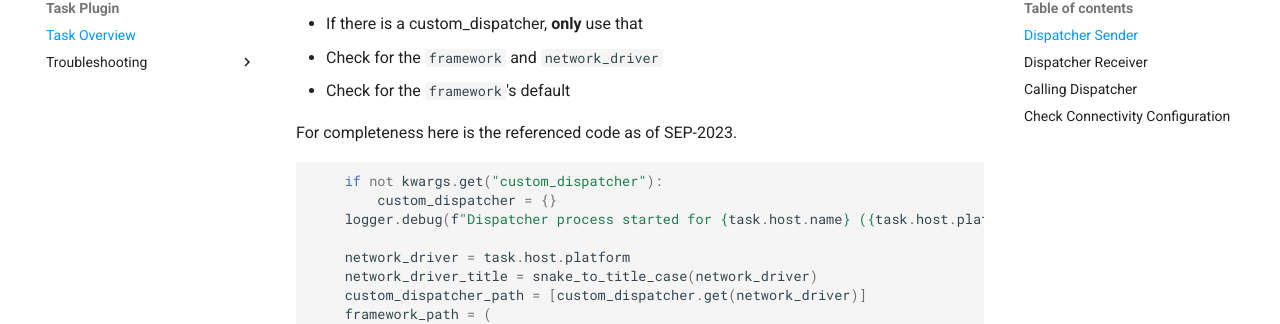
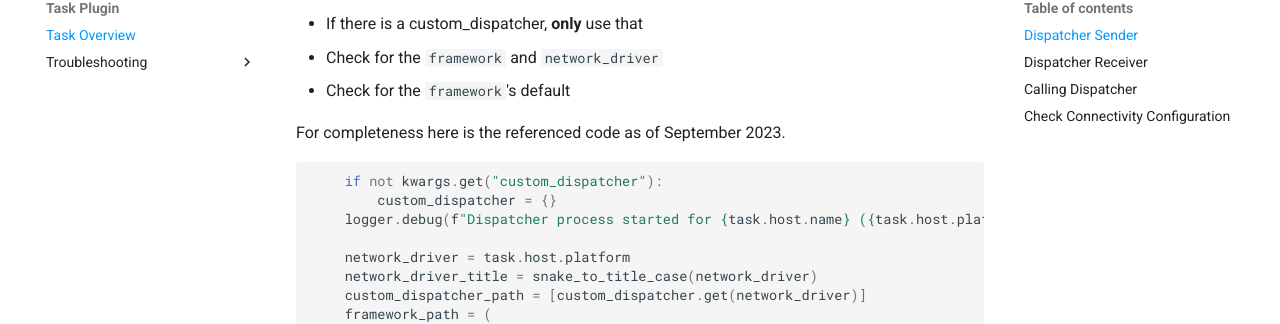
Before and after one commit to nautobot/nornir-nautobot, an MkDocs documentation site: the page built from docs/task/task.md, in a window 1280 px wide and 900 px high, scrolled down 593 px. Shown: the part 137-461 px from the top of the window. Built offline with MkDocs 1.6.1 and Material for MkDocs 9.7.7, drawn with Linux system fonts in a browser that asks for light colours; comment, search, counter and statistics services are not loaded.

````diff
--- a/docs/task/task.md
+++ b/docs/task/task.md
@@ -17,7 +17,7 @@ This may seem like a lot, but it essentially can be broken down to:
 - Check for the `framework` and `network_driver`
 - Check for the `framework`'s default
 
-For completeness here is the referenced code as of SEP-2023.
+For completeness here is the referenced code as of September 2023.
 
 ```python
     if not kwargs.get("custom_dispatcher"):
--- a/mkdocs.yml
+++ b/mkdocs.yml
@@ -99,4 +99,5 @@ nav:
   - Developer Guide:
       - Contributing: "dev/CONTRIBUTING.md"
       - Changelog: "dev/CHANGELOG.md"
+      - Migration Guide 2.x -> 3.0: "dev/migrating_to_3.md"
   - Nautobot Docs Home ↗︎: "https://docs.nautobot.com/"
````
Also changed, not shown: docs/dev/migrating_to_3.md (added, +17 -0 lines).
